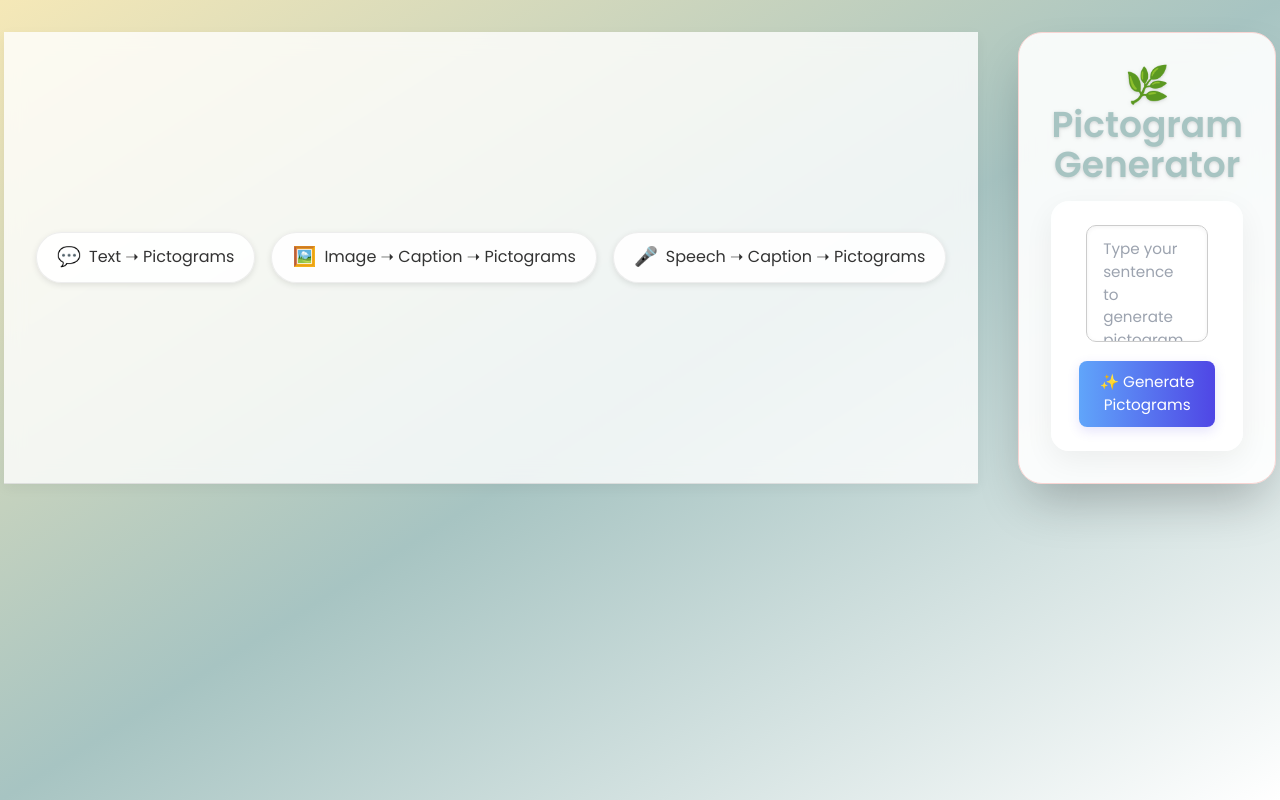
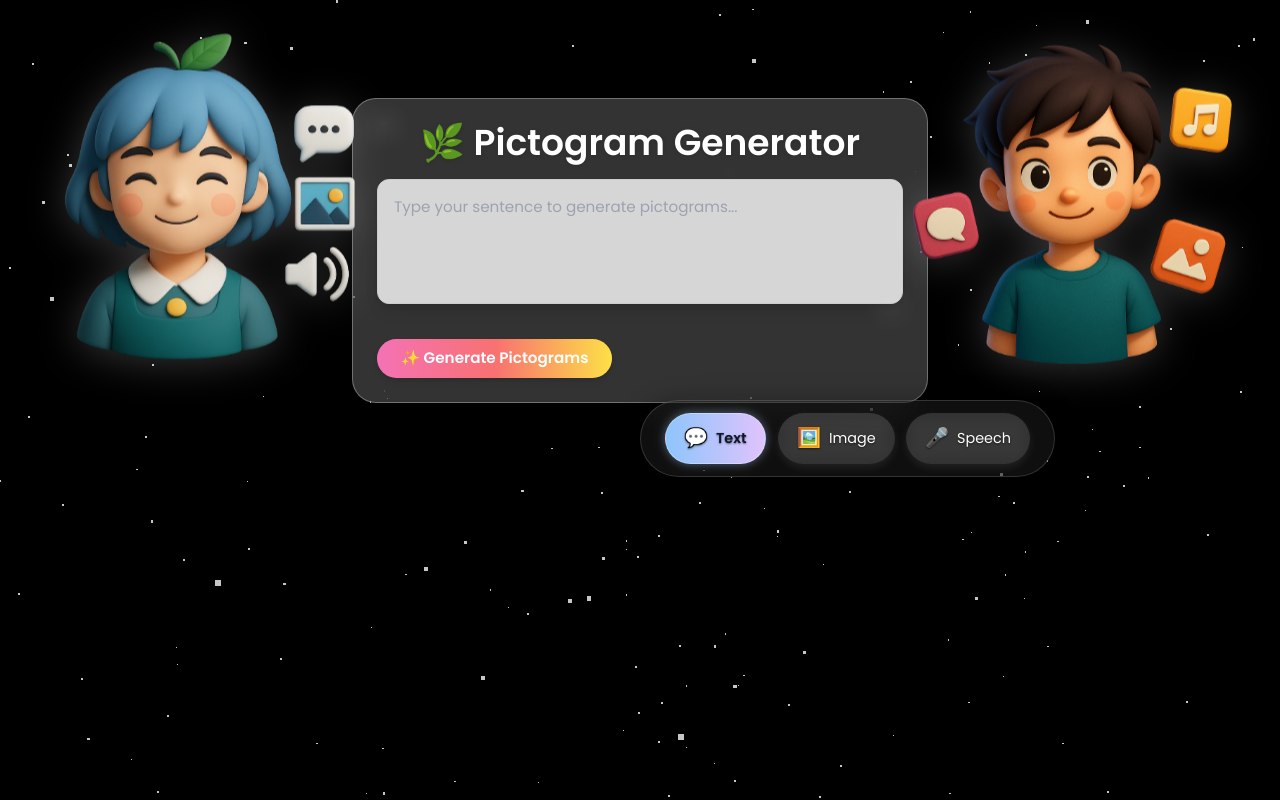
Before and after one commit to shanjay-athithya/PictoGen, a React (Vite) app in the folder frontend/: page / in a window 1280 px wide. Built offline with nearby package versions, Linux system fonts and the light colour scheme.

Commit message:
fix:navbar-fix

```diff
--- a/frontend/package.json
+++ b/frontend/package.json
@@ -10,9 +10,11 @@
     "axios": "^1.3.4",
     "compromise": "^14.14.4",
     "framer-motion": "^12.6.3",
+    "gsap": "^3.12.7",
     "react": "^18.3.1",
     "react-dom": "^18.3.1",
-    "react-tooltip": "^5.28.1"
+    "react-tooltip": "^5.28.1",
+    "three": "^0.175.0"
   },
   "devDependencies": {
     "@vitejs/plugin-react": "^4.0.0",
--- a/frontend/postcss.config.js
+++ b/frontend/postcss.config.js
@@ -1,6 +1,7 @@
-module.exports = {
+// postcss.config.js
+export default {
   plugins: {
     tailwindcss: {},
     autoprefixer: {},
   },
-}
+};
--- a/frontend/src/App.css
+++ b/frontend/src/App.css
@@ -342,3 +342,72 @@ input:checked+.slider:before {
   backdrop-filter: blur(6px);
   box-shadow: 0 2px 8px rgba(0, 0, 0, 0.03);
 }
+
+
+.text-input-box {
+  @apply w-full p-4 rounded-xl bg-white bg-opacity-80 text-gray-800 shadow-lg;
+}
+
+.generate-btn {
+  @apply mt-4 bg-gradient-to-r from-pink-400 via-red-400 to-yellow-300 text-white font-bold py-2 px-6 rounded-full hover:scale-105 transform transition-all duration-300 shadow-md;
+}
+
+.pictogram-gallery {
+  @apply grid grid-cols-2 sm:grid-cols-3 gap-4 mt-6;
+}
+
+.toggle-wrapper {
+  @apply flex justify-end items-center mt-4;
+}
+
+.preview-text {
+  @apply mt-2 text-gray-700 text-center;
+}
+
+.boy-icon {
+  position: fixed;
+  top: 24px;
+  right: 24px;
+  width: 360px;
+  height: 360px;
+  object-fit: contain;
+  filter: drop-shadow(0 4px 20px rgba(255, 255, 255, 0.2));
+  animation: float-reverse 4s ease-in-out infinite;
+  z-index: 10;
+}
+
+.girl-icon {
+  position: fixed;
+  top: 24px;
+  left: 24px;
+  width: 360px;
+  height: 360px;
+  object-fit: contain;
+  filter: drop-shadow(0 4px 20px rgba(255, 255, 255, 0.2));
+  animation: float 4s ease-in-out infinite;
+  z-index: 10;
+}
+
+@keyframes float {
+
+  0%,
+  100% {
+    transform: translateY(0px);
+  }
+
+  50% {
+    transform: translateY(-10px);
+  }
+}
+
+@keyframes float-reverse {
+
+  0%,
+  100% {
+    transform: translateY(-10px);
+  }
+
+  50% {
+    transform: translateY(0px);
+  }
+}
--- a/frontend/src/App.jsx
+++ b/frontend/src/App.jsx
@@ -1,5 +1,4 @@
-// App.jsx
-import { useState } from "react";
+import { useState, useEffect, useRef } from "react";
 import axios from "axios";
 import { simplifyTranscript } from "./components/simplifyTranscript";
 import PictogramCard from "./components/pictogram/PictogramCard";
@@ -7,7 +6,11 @@ import SpeechToTextMic from "./components/speech_to_text/SpeechToTextMic";
 import ImageCaptioner from "./components/image-captioner/ImageCaptioner";
 import Navbar from "./components/navbar/Navbar";
 import { AnimatePresence, motion } from "framer-motion";
+import gsap from "gsap";
+import ThreeBackground from "./components/ThreeBackground";
 import "./App.css";
+import girlIcon from "./assets/girl.png";
+import boyIcon from "./assets/boy.png";
 
 export default function App() {
   const [input, setInput] = useState("");
@@ -16,6 +19,16 @@ export default function App() {
   const [result, setResult] = useState(null);
   const [loading, setLoading] = useState(false);
   const [mode, setMode] = useState("text");
+
+  const containerRef = useRef();
+
+  useEffect(() => {
+    gsap.fromTo(
+      containerRef.current,
+      { opacity: 0, y: 50 },
+      { opacity: 1, y: 0, duration: 1.2, ease: "power3.out" }
+    );
+  }, []);
 
   const fetchSimplified = async (customText) => {
     const textToSend = customText || input;
@@ -54,20 +67,24 @@ export default function App() {
   };
 
   return (
-    <div className="min-h-screen bg-gradient-to-br from-ghibliYellow via-ghibliBlue to-white px-4 py-8 font-sans">
+    <div className="min-h-screen bg-black text-white relative overflow-hidden font-sans">
+      <ThreeBackground />
+      <div
+        ref={containerRef}
+        className="relative z-10 min-h-screen px-4 py-8 font-sans"
+      >
         <div className="flex flex-col lg:flex-row justify-center gap-10">
           <AnimatePresence mode="wait">
-          {true && ( // conditionally render based on app logic if needed
-            <Navbar setMode={setMode} key="navbar" />
-          )}
+            <Navbar setMode={setMode} currentMode={mode} />
           </AnimatePresence>
+          <div className="mt-14">
             <motion.div
-          className="flex-1 max-w-3xl bg-white/90 backdrop-blur-md shadow-2xl rounded-3xl p-8 border border-ghibliPink"
-          initial={{ opacity: 0, y: 30 }}
-          animate={{ opacity: 1, y: 0 }}
-          transition={{ duration: 0.6, ease: "easeOut" }}
+              className="w-full max-w-xl bg-white/20 backdrop-blur-md shadow-2xl rounded-3xl p-6 border border-white border-opacity-30"
+              initial={{ opacity: 0, y: 20 }}
+              animate={{ opacity: 1, y: 10 }}
+              transition={{ duration: 0.6 }}
             >
-          <h1 className="text-4xl font-bold text-center text-ghibliBlue mb-4 drop-shadow">
+              <h1 className="text-4xl font-bold text-center text-white mb-4 drop-shadow">
                 🌿 Pictogram Generator
               </h1>
 
@@ -78,7 +95,6 @@ export default function App() {
                     initial={{ opacity: 0, y: 10 }}
                     animate={{ opacity: 1, y: 0 }}
                     exit={{ opacity: 0, y: -10 }}
-                className="text-mode-container"
                   >
                     <textarea
                       className="text-input-box"
@@ -87,7 +103,6 @@ export default function App() {
                       value={input}
                       onChange={(e) => setInput(e.target.value)}
                     />
-
                     <button
                       onClick={() => fetchSimplified()}
                       disabled={loading}
@@ -160,5 +175,10 @@ export default function App() {
             </motion.div>
           </div>
         </div>
+        <img src={boyIcon} alt="Right Icon" className="boy-icon" />
+
+        <img src={girlIcon} alt="Left Icon" className="girl-icon" />
+      </div>
+    </div>
   );
 }
--- a/frontend/src/components/navbar/Navbar.css
+++ b/frontend/src/components/navbar/Navbar.css
@@ -1,45 +1,67 @@
-/* Navbar.css */
-
 .navbar-modern {
-  width: 100%;
+  position: fixed;
+  top: 50%;
+  left: 50%;
+  transform: translate(-50%, -50%);
   display: flex;
-  justify-content: center;
-  align-items: center;
-  padding: 16px 24px;
-  background: rgba(255, 255, 255, 0.8);
-  backdrop-filter: blur(10px);
-  border-bottom: 1px solid rgba(200, 200, 200, 0.5);
-  box-shadow: 0 4px 12px rgba(0, 0, 0, 0.05);
-  position: sticky;
-  top: 0;
-  z-index: 100;
+  gap: 12px;
+  padding: 12px 24px;
+  background: rgba(255, 255, 255, 0.06);
+  backdrop-filter: blur(16px);
+  border-radius: 999px;
+  border: 1px solid rgba(255, 255, 255, 0.15);
+  box-shadow: 0 0 25px rgba(0, 0, 0, 0.3);
+  z-index: 9999;
+  transition: all 0.3s ease-in-out;
+  animation: fadeInCenter 0.5s ease-out;
 }
 
+@keyframes fadeInCenter {
+  from {
+    opacity: 0;
+    transform: translate(-50%, -40%);
+  }
+  to {
+    opacity: 1;
+    transform: translate(-50%, -50%);
+  }
+}
+
+
 .nav-modern-btn {
-  background: rgba(255, 255, 255, 0.9);
-  border: 1px solid rgba(230, 230, 230, 0.7);
+  padding: 10px 18px;
   border-radius: 999px;
-  padding: 10px 20px;
-  margin: 0 8px;
-  font-size: 1rem;
+  font-size: 0.9rem;
   font-weight: 500;
-  color: #333;
   display: flex;
   align-items: center;
   gap: 8px;
-  transition: all 0.3s cubic-bezier(0.25, 0.8, 0.25, 1);
-  box-shadow: 0 2px 6px rgba(0, 0, 0, 0.1);
+  color: #ffffff;
+  border: 1px solid transparent;
+  background: rgba(255, 255, 255, 0.12);
+  box-shadow: 0 4px 10px rgba(255, 255, 255, 0.08);
+  transition: all 0.3s ease;
+  backdrop-filter: blur(8px);
   cursor: pointer;
+  text-shadow: 0 1px 2px rgba(0, 0, 0, 0.5);
 }
 
 .nav-modern-btn:hover {
-  background: #f0f0f0;
-  transform: translateY(-2px);
-  box-shadow: 0 4px 12px rgba(0, 0, 0, 0.15);
+  background: linear-gradient(135deg, #fceabb 0%, #f8b500 100%);
+  color: #0f172a;
+  transform: scale(1.04);
+  box-shadow: 0 0 12px rgba(255, 255, 255, 0.2);
 }
 
-.nav-modern-btn:focus {
-  outline: none;
+.active-nav-btn {
+  background: linear-gradient(to right, #8EC5FC, #E0C3FC);
+  color: #0f172a;
+  font-weight: 600;
+  border: 1px solid rgba(255, 255, 255, 0.3);
+  box-shadow:
+    0 0 8px rgba(147, 197, 253, 0.4),
+    0 0 20px rgba(255, 255, 255, 0.1);
+  transform: scale(1.08);
 }
 
 .emoji {
@@ -47,19 +69,6 @@
 }
 
 .label {
+  font-family: "Poppins", sans-serif;
   white-space: nowrap;
 }
-
-
-.active-nav-btn {
-  background: linear-gradient(135deg, #e0ecff, #fcefe6);
-  border: 2px solid #60a5fa;
-  color: #111827;
-  font-weight: 600;
-  box-shadow: 0 0 0 3px rgba(147, 197, 253, 0.25);
-  transform: scale(1.03);
-}
-
-.active-nav-btn::before {
-  display: none;
-}
--- a/frontend/src/components/navbar/Navbar.jsx
+++ b/frontend/src/components/navbar/Navbar.jsx
@@ -3,9 +3,9 @@ import { motion } from "framer-motion";
 import "./Navbar.css";
 
 const navItems = [
-  { label: "Text ➝ Pictograms", value: "text", emoji: "💬" },
-  { label: "Image ➝ Caption ➝ Pictograms", value: "image", emoji: "🖼️" },
-  { label: "Speech ➝ Caption ➝ Pictograms", value: "speech", emoji: "🎤" },
+  { label: "Text", value: "text", emoji: "💬" },
+  { label: "Image", value: "image", emoji: "🖼️" },
+  { label: "Speech", value: "speech", emoji: "🎤" },
 ];
 
 const navbarVariants = {
--- a/frontend/tailwind.config.js
+++ b/frontend/tailwind.config.js
@@ -1,5 +1,6 @@
-module.exports = {
-  content: ["./index.html", "./src/**/*.{js,jsx,ts,tsx}"], // adjust as needed
+// tailwind.config.js
+export default {
+  content: ["./index.html", "./src/**/*.{js,jsx,ts,tsx}"],
   theme: {
     extend: {
       colors: {
--- a/frontend/vite.config.js
+++ b/frontend/vite.config.js
@@ -1,7 +1,9 @@
-
-import { defineConfig } from 'vite'
-import react from '@vitejs/plugin-react'
+import { defineConfig } from "vite";
+import react from "@vitejs/plugin-react";
 
 export default defineConfig({
   plugins: [react()],
-})
+  css: {
+    postcss: "./postcss.config.js",
+  },
+});
```
Also changed, not shown: 2 other files (tests, documents, lock files or other folders). Lines whose indentation alone changed are shown as unchanged.
